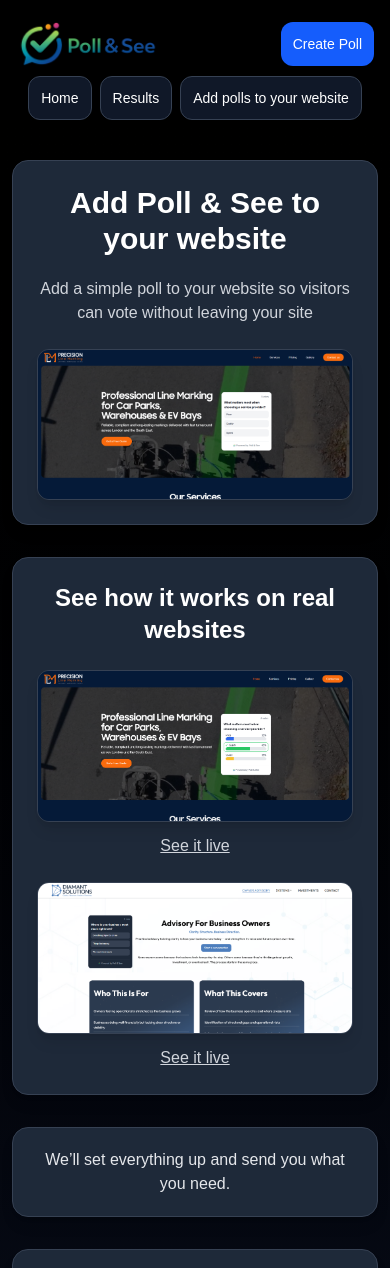
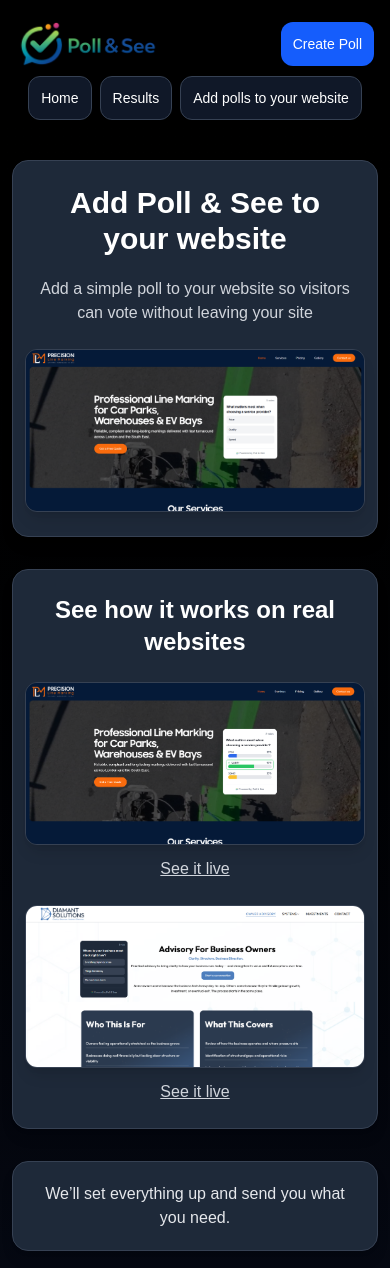
Before and after one commit to MarkDiamant/poll-and-see, a Next.js app: page /add-to-website in a window 390 px wide. Shown: the top 1268 px of the page. Built offline with nearby package versions, Linux system fonts and the light colour scheme.

Commit message:
Make add to website images larger on mobile

```diff
--- a/app/add-to-website/page.tsx
+++ b/app/add-to-website/page.tsx
@@ -64,11 +64,11 @@ export default function AddToWebsitePage() {
             Add a simple poll to your website so visitors can vote without leaving your site
           </p>
 
-          <img
-            src="/embed-assets/plm-before.png"
-            alt="Poll & See embedded on a website"
-            className="mx-auto w-full max-w-4xl rounded-xl border border-gray-700 shadow-lg"
-          />
+<img
+  src="/embed-assets/plm-before.png"
+  alt="Poll & See embedded on a website"
+  className="-mx-3 w-[calc(100%+24px)] max-w-none rounded-xl border border-gray-700 shadow-lg md:mx-auto md:w-full md:max-w-4xl"
+/>
         </div>
 
         <div className="mb-8 rounded-2xl border border-gray-700 bg-gray-800 p-6 shadow-lg">
@@ -87,7 +87,7 @@ export default function AddToWebsitePage() {
       <img
         src="/embed-assets/plm-after.png"
         alt="Poll & See embed example after voting"
-        className="w-full rounded-xl border border-gray-700 shadow-lg transition hover:opacity-90"
+        className="-mx-3 w-[calc(100%+24px)] max-w-none rounded-xl border border-gray-700 shadow-lg transition hover:opacity-90 md:mx-0 md:w-full"
       />
     </a>
     <a
@@ -110,7 +110,7 @@ export default function AddToWebsitePage() {
       <img
         src="/embed-assets/diamant-before.png"
         alt="Poll & See embedded on another website"
-        className="w-full rounded-xl border border-gray-700 shadow-lg transition hover:opacity-90"
+      className="-mx-3 w-[calc(100%+24px)] max-w-none rounded-xl border border-gray-700 shadow-lg transition hover:opacity-90 md:mx-0 md:w-full"
       />
     </a>
     <a
```
